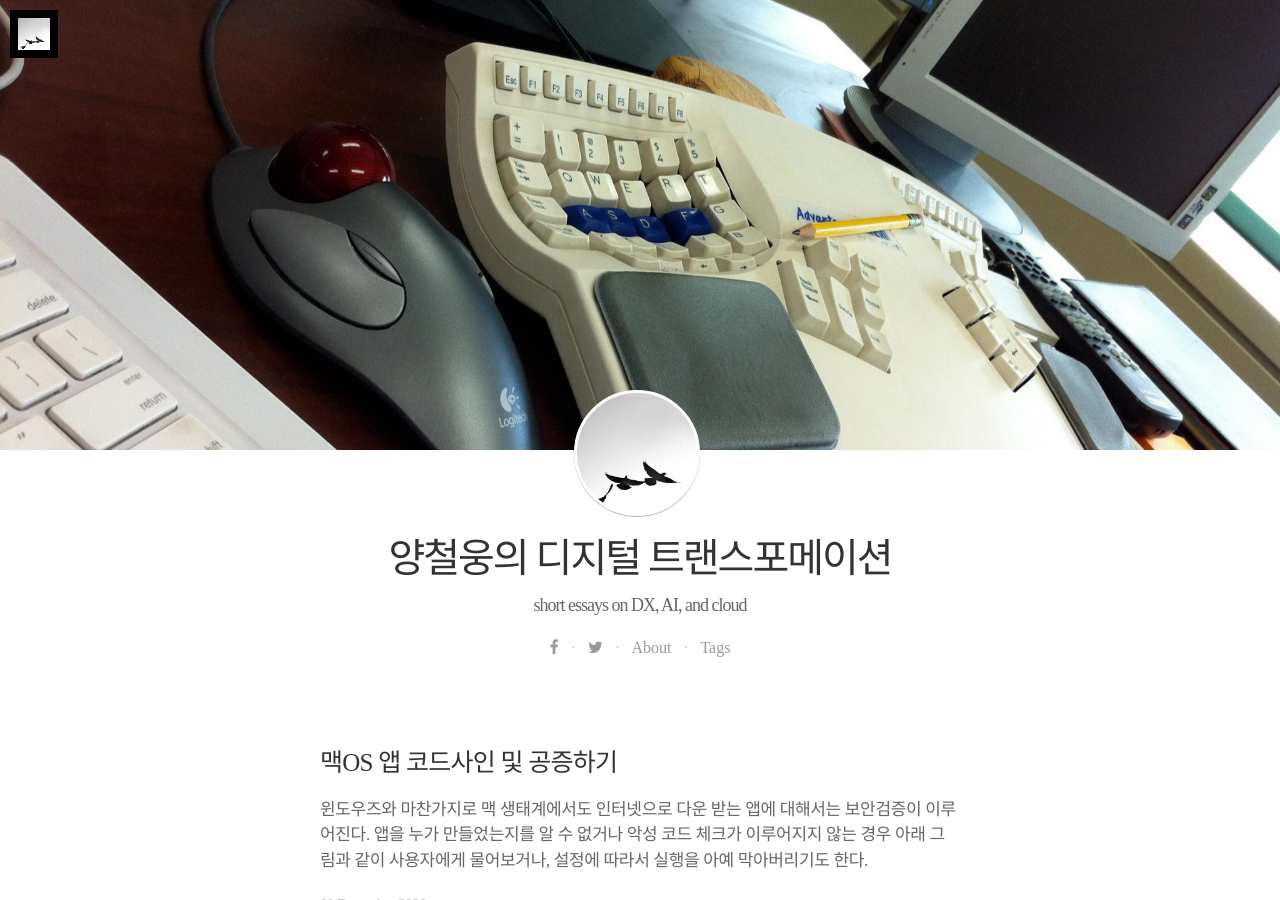
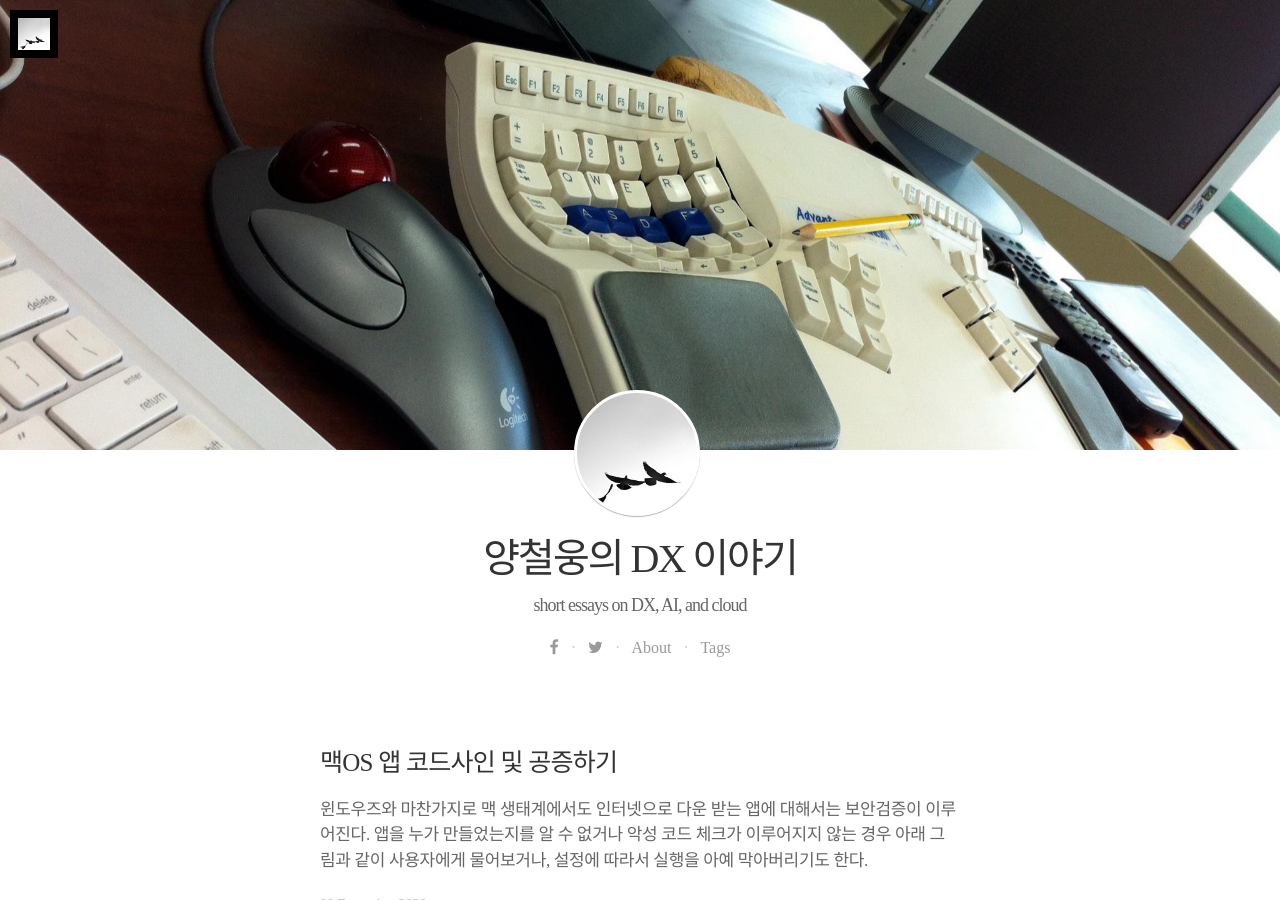
Before and after one commit to cwyang/cwyang.github.io, a Jekyll site: the page built from index.html, in a window 1280 px wide and 900 px high. Built offline with Jekyll 4.4.1, drawn with Linux system fonts in a browser that asks for light colours; nearby versions of some CDN libraries; some web fonts are replaced; the list of posts is cut into pages by our own code.

Commit message:
title change

```diff
--- a/_config.yml
+++ b/_config.yml
@@ -7,7 +7,7 @@ plugins:
   - jekyll-toc
 
 # Site settings
-title: 양철웅의 디지털 트랜스포메이션
+title: 양철웅의 DX 이야기
 description: > # this means to ignore newlines until "email:"
   short essays on DX, AI, and cloud
 url: "http://cwyang.github.io" # the base hostname & protocol for your site, e.g. http://example.com
```
